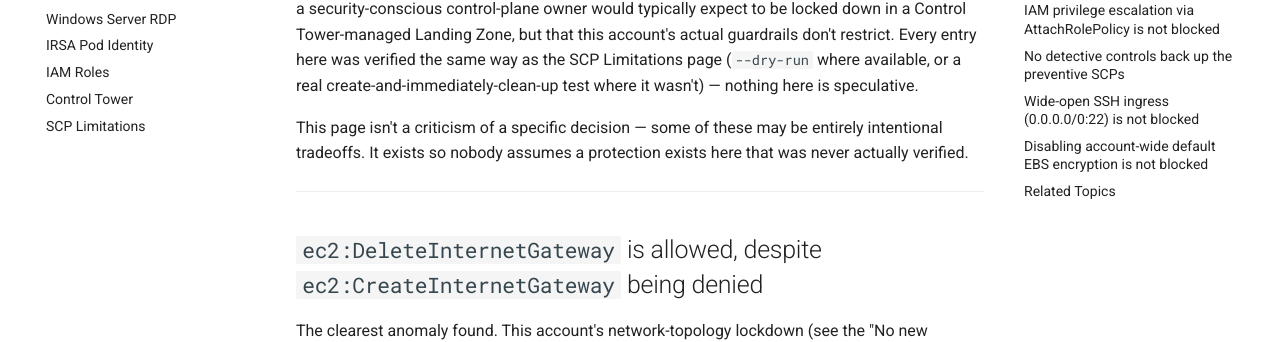
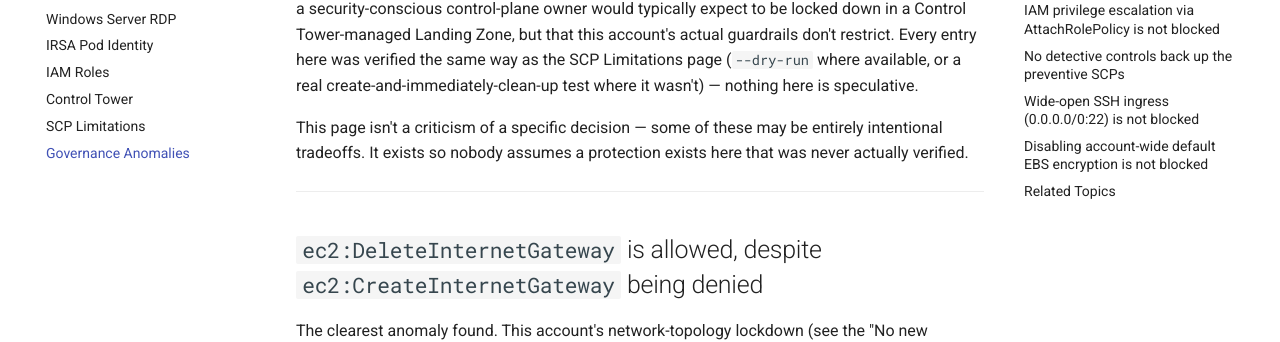
Before and after one commit to devops-tashtiot/devops-tashtiot.github.io, an MkDocs documentation site: the page built from docs-src/aws/anomalies.md, in a window 1280 px wide. Shown: the part 209-551 px from the top of the page. Built offline with MkDocs 1.6.1 and Material for MkDocs 9.7.7, drawn with Linux system fonts in a browser that asks for light colours.

Commit message:
docs: add Governance Anomalies to AWS nav

```diff
--- a/mkdocs.yml
+++ b/mkdocs.yml
@@ -32,3 +32,4 @@ nav:
     - IAM Roles: aws/iam-roles.md
     - Control Tower: aws/control-tower.md
     - SCP Limitations: aws/scp-limitations.md
+    - Governance Anomalies: aws/anomalies.md
```
